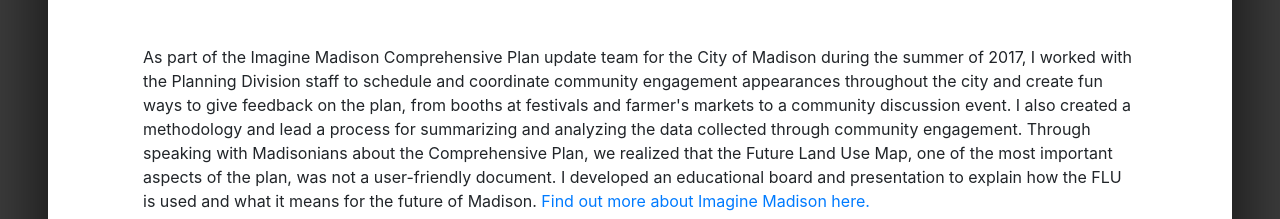
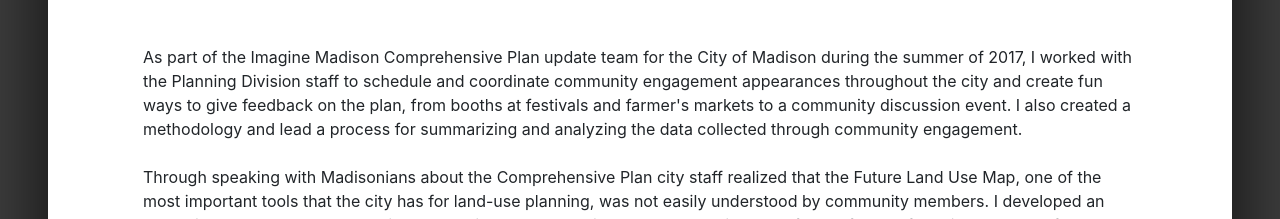
Before and after one commit to danyamfl/danyamfl.github.io, a website with bundled scripts: page newsite2018/index.html in a window 1280 px wide. Both pictures are taken after a click on the link "Imagine Madison, Summer 2017". Shown: the part 1097-1316 px from the top of the page. Built offline with nearby package versions, Linux system fonts and the light colour scheme.

Commit message:
new text

```diff
--- a/newsite2018/index.html
+++ b/newsite2018/index.html
@@ -356,7 +356,7 @@
               <h2 class="text-secondary text-uppercase mb-0">Imagine Madison</h2>
               <hr class="star-dark mb-5">
               <img class="img-fluid mb-5" src="projects/ImagineMadison.png" alt="">
-              <p class="mb-5 text-left">As part of the Imagine Madison Comprehensive Plan update team for the City of Madison during the summer of 2017, I worked with the Planning Division staff to schedule and coordinate community engagement appearances throughout the city and create fun ways to give feedback on the plan, from booths at festivals and farmer's markets to a community discussion event. I also created a methodology and lead a process for summarizing and analyzing the data collected through community engagement. Through speaking with Madisonians about the Comprehensive Plan, we realized that the Future Land Use Map, one of the most important aspects of the plan, was not a user-friendly document. I developed an educational board and presentation to explain how the FLU is used and what it means for the future of Madison. <a href="https://www.imaginemadisonwi.com/">Find out more about Imagine Madison here.</a></p>
+              <p class="mb-5 text-left">As part of the Imagine Madison Comprehensive Plan update team for the City of Madison during the summer of 2017, I worked with the Planning Division staff to schedule and coordinate community engagement appearances throughout the city and create fun ways to give feedback on the plan, from booths at festivals and farmer's markets to a community discussion event. I also created a methodology and lead a process for summarizing and analyzing the data collected through community engagement. </br></br>Through speaking with Madisonians about the Comprehensive Plan city staff realized that the Future Land Use Map, one of the most important tools that the city has for land-use planning, was not easily understood by community members. I developed an educational board and presentation to explain how the FLU is used and what it means for the future of Madison as part of our engagement efforts. <a href="https://www.imaginemadisonwi.com/">Find out more about Imagine Madison here.</a></p>
           <!--     <a class="btn btn-primary btn-lg rounded-pill portfolio-modal-dismiss" href="#">
                 <i class="fa fa-close"></i>
                 Close Project</a> -->
@@ -379,8 +379,7 @@
               <hr class="star-dark mb-5">
               <img class="img-fluid mb-5" src="projects/EcoUrb.png" alt="">
               <p class="mb-5 text-left">This placemaking proposal for the former Mill Creek watershed in West Philadelphia responded to the landscape and context of the neighborhoods around Mill Creek by celebrating the life of the former creek and tying together a historical narrative of subsiding land in an urban buried flood plain with future-oriented planning processes.
-              </br></br>This project was made in collaboration with Ben Turpin and Chelsea Bruck as part of a class entitled <i>Ecological Urbanism.</i>
-            </br></br>Most of the images seen above were created by Danya.</p>
+              </br></br>This project was made in collaboration with Ben Turpin and Chelsea Bruck as part of a class entitled <i>Ecological Urbanism.</i></p>
              <!--  <a class="btn btn-primary btn-lg rounded-pill portfolio-modal-dismiss" href="#">
                 <i class="fa fa-close"></i>
                 Close Project</a> -->
```
Also changed, not shown: 1 other file.
